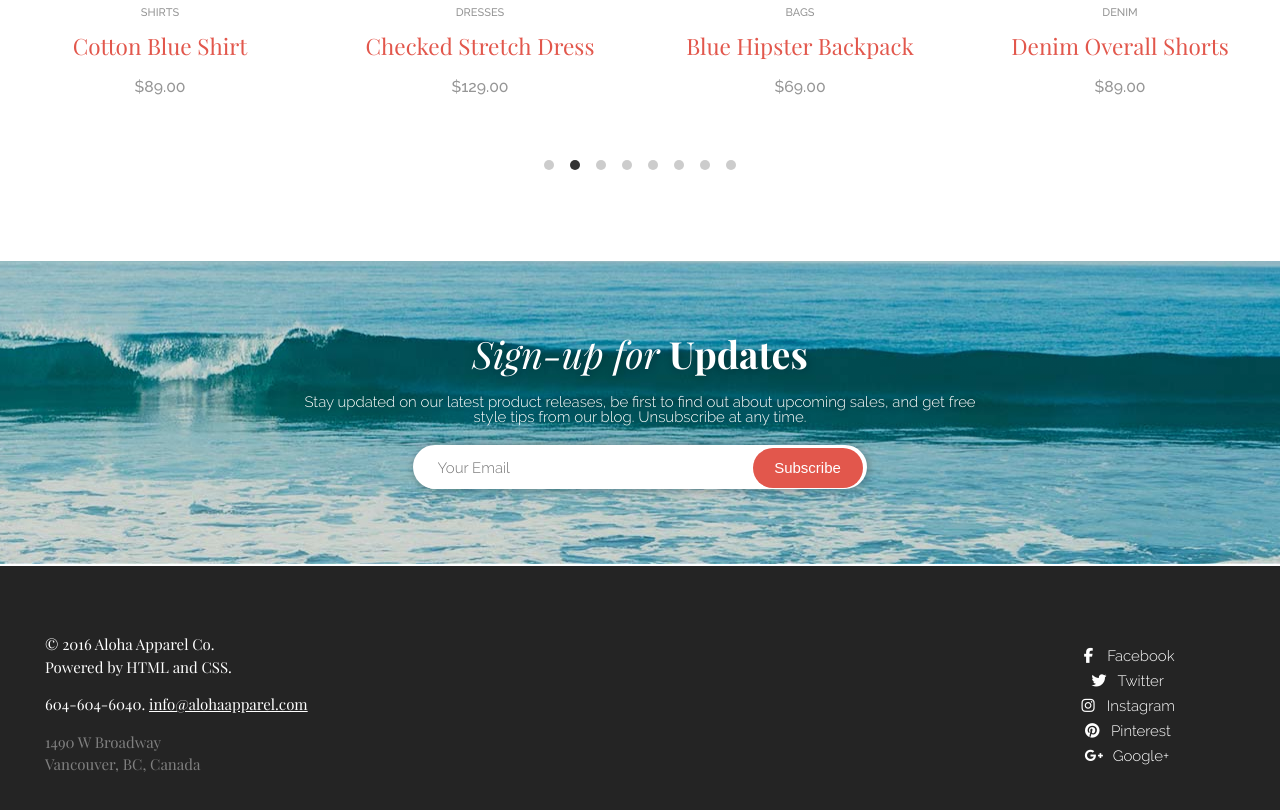
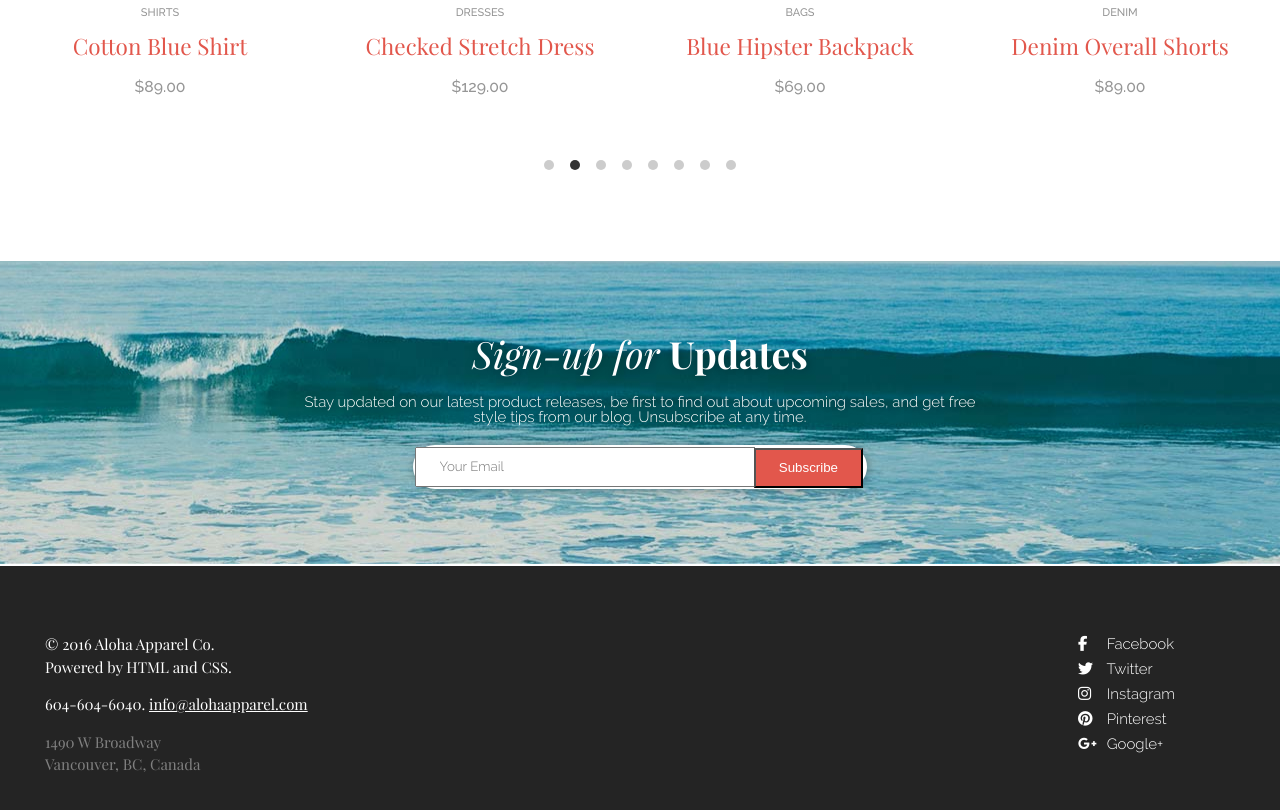
Before and after one commit to supreetchahal/Aloha, a plain HTML site: page index.html in a window 1280 px wide. Shown: the part 1958-2768 px from the top of the page. Drawn offline with Linux system fonts and the light colour scheme.

Commit message:
Added social media icons

```diff
--- a/css/style.css
+++ b/css/style.css
@@ -257,6 +257,7 @@ h2,h3,h5,.boldtext{
     text-shadow: 1px 1px 5px rgba(0,0,0,0.3);
     padding-bottom: 20px;
     z-index: 1;
+    text-transform: uppercase;
 }
 
 .spring{
@@ -474,7 +475,7 @@ lable{
     display: flex;
 }
 
-.email,button{
+.email,{
     border: none;
     border-radius: 25px;
     height: 40px;
@@ -542,7 +543,7 @@ footer{
 }
 
 .social li{
-    display: block;
+    display: inline;
 }
 
 .social i{
@@ -551,6 +552,14 @@ footer{
 }
 
 i:hover{
+    color:#b64036;
+}
+
+.network-name{
+    display: none;
+}
+
+.network-name:hover {
     color:#b64036;
 }
 
@@ -776,7 +785,7 @@ i:hover{
 
     .social{
         height: 100%;
-        align-content: center;
+        text-align: left;
     }
 
     .social span{
@@ -794,6 +803,10 @@ i:hover{
 
     .social i{
        width: 20px;
+    }
+
+    .social li{
+    display: block;
     }
 
     a :hover{
@@ -903,4 +916,9 @@ i:hover{
     .social{
         padding-right: 3rem;
     }
+
+    .social li{
+    display: block;
+    }
+
 }
--- a/index.html
+++ b/index.html
@@ -10,7 +10,7 @@
 
     <!-- Make as less requests to additional files as possible to enhance performance -->
     <link rel="stylesheet" href="css/reset.css">
-    <link rel="stylesheet" href="css/font-awesome.min.css">
+    <script src="https://use.fontawesome.com/51000e27a8.js"></script>
     <link rel="stylesheet" href="css/style.css">
     <link rel="stylesheet" href="css/flickity.css">
 </head>
```
Also changed, not shown: 1 other file.
